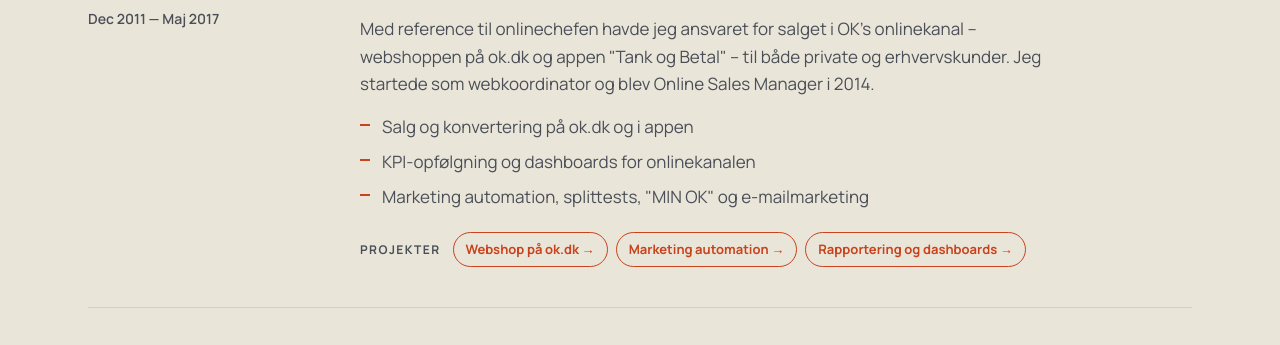
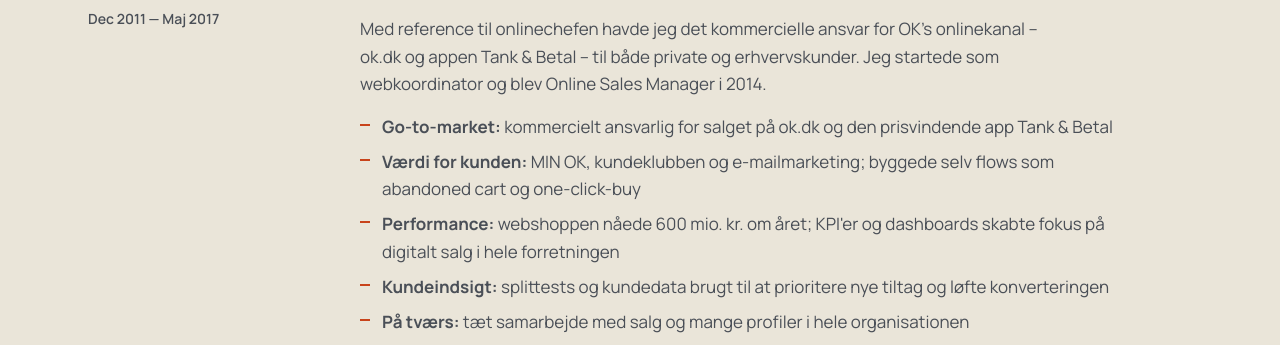
Before and after one commit to schou29-gif/Master-Thomas-Schou-Portfolio, a plain HTML site: page mj-recycling/index.html in a window 1280 px wide. Shown: the part 9542-9887 px from the top of the page. Drawn offline with Linux system fonts and the light colour scheme.

Commit message:
M&J: OK-erfaring vinklet på jobbets opgaver
Co-Authored-By: Claude Opus 5.5 <noreply@anthropic.com>
Claude-Session: https://claude.ai/code/session_01LrDepeBynwMWTirCGfCyKh

```diff
--- a/mj-recycling/index.html
+++ b/mj-recycling/index.html
@@ -792,11 +792,13 @@
       <div>
         <h3>Online Sales Manager</h3>
         <div class="company">OK a.m.b.a. <span>· Aarhus</span></div>
-        <p>Med reference til onlinechefen havde jeg ansvaret for salget i OK's onlinekanal – webshoppen på ok.dk og appen "Tank og Betal" – til både private og erhvervskunder. Jeg startede som webkoordinator og blev Online Sales Manager i 2014.</p>
+        <p>Med reference til onlinechefen havde jeg det kommercielle ansvar for OK's onlinekanal – ok.dk og appen Tank &amp; Betal – til både private og erhvervskunder. Jeg startede som webkoordinator og blev Online Sales Manager i 2014.</p>
         <ul>
-          <li>Salg og konvertering på ok.dk og i appen</li>
-          <li>KPI-opfølgning og dashboards for onlinekanalen</li>
-          <li>Marketing automation, splittests, "MIN OK" og e-mailmarketing</li>
+          <li><b>Go-to-market:</b> kommercielt ansvarlig for salget på ok.dk og den prisvindende app Tank &amp; Betal</li>
+          <li><b>Værdi for kunden:</b> MIN OK, kundeklubben og e-mailmarketing; byggede selv flows som abandoned cart og one-click-buy</li>
+          <li><b>Performance:</b> webshoppen nåede 600 mio. kr. om året; KPI'er og dashboards skabte fokus på digitalt salg i hele forretningen</li>
+          <li><b>Kundeindsigt:</b> splittests og kundedata brugt til at prioritere nye tiltag og løfte konverteringen</li>
+          <li><b>På tværs:</b> tæt samarbejde med salg og mange profiler i hele organisationen</li>
         </ul>
         <div class="plinks"><span>Projekter</span><a class="plink" href="#p-okdk">Webshop på ok.dk →</a><a class="plink" href="#p-automation">Marketing automation →</a><a class="plink" href="#p-dashboards">Rapportering og dashboards →</a></div>
       </div>
```
